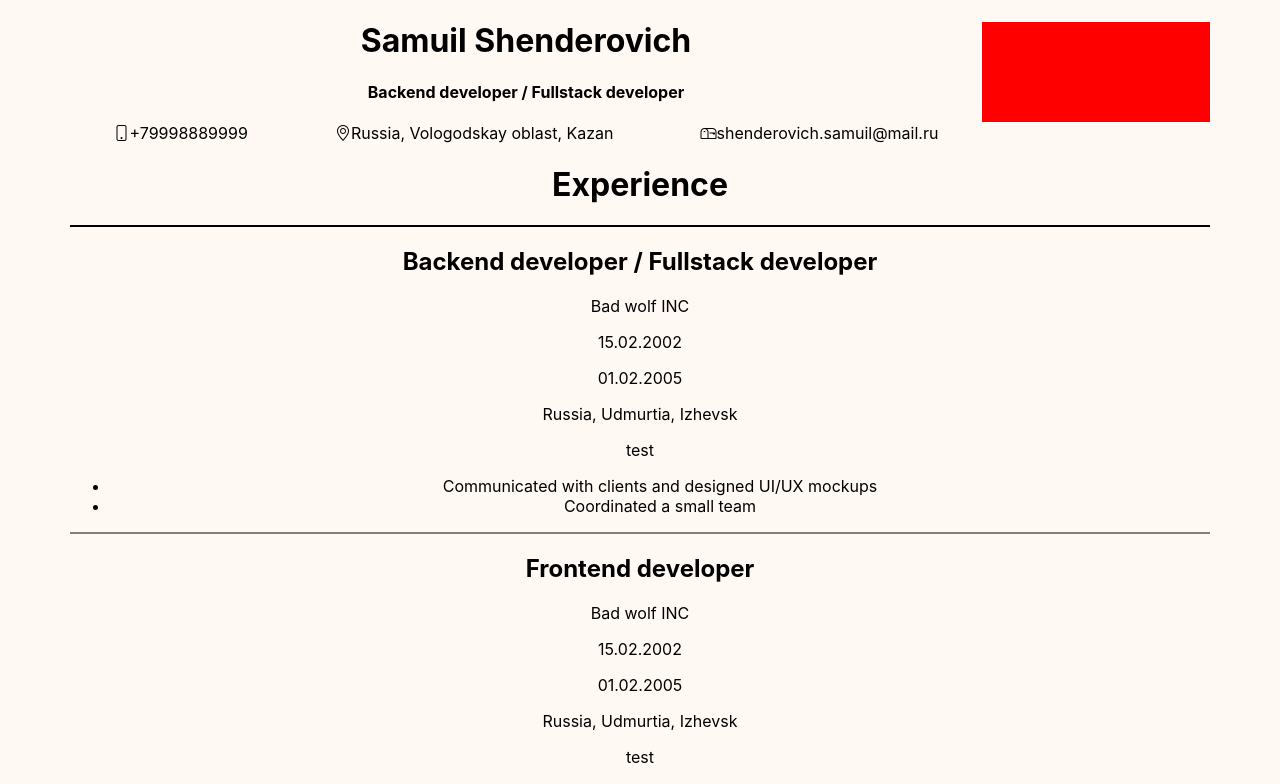
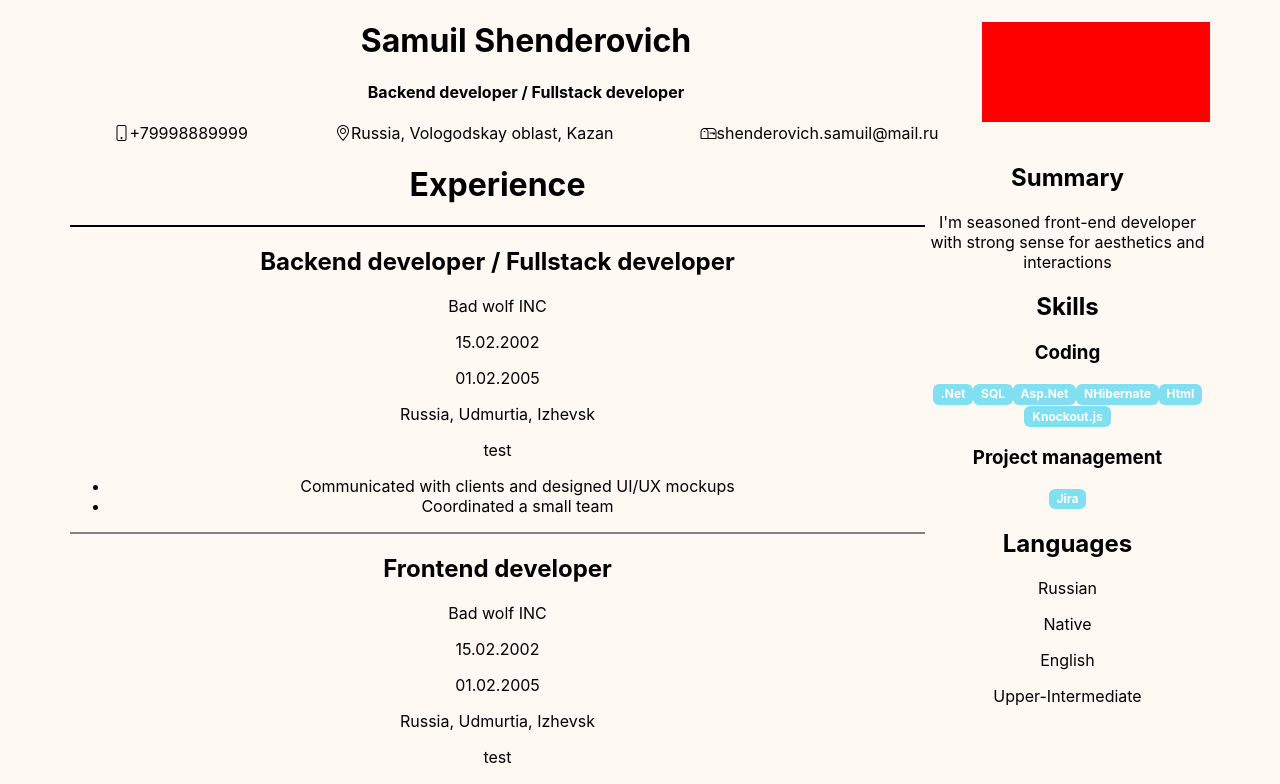
Before and after one commit to v-buldakov/new_resume, a React (Vite) app: page / in a window 1280 px wide. Shown: the top 784 px of the page. Built offline with nearby package versions, Linux system fonts and the light colour scheme.

Commit message:
изменение верстки

```diff
--- a/src/App.css
+++ b/src/App.css
@@ -49,3 +49,39 @@
 .experienceListItem:first-child {
   border-top: transparent;
 }
+
+.main {
+  width: 75%;
+}
+
+.sidebar {
+  width: 25%;
+}
+
+.flex{
+  display: flex;
+}
+
+.badge {
+  --bs-badge-padding-x: 0.65em;
+  --bs-badge-padding-y: 0.35em;
+  --bs-badge-font-size: 0.75em;
+  --bs-badge-font-weight: 700;
+  --bs-badge-color: #fff;
+  --bs-badge-border-radius: var(--bs-border-radius);
+  display: inline-block;
+  padding: var(--bs-badge-padding-y) var(--bs-badge-padding-x);
+  font-size: var(--bs-badge-font-size);
+  font-weight: var(--bs-badge-font-weight);
+  line-height: 1;
+  color: var(--bs-badge-color);
+  text-align: center;
+  white-space: nowrap;
+  vertical-align: baseline;
+  border-radius: var(--bs-badge-border-radius);
+}
+
+.text-bg-secondary {
+  color: #fff !important;
+  background-color: var(--bs-cyan) !important;
+}
--- a/src/components/ExperienceListItem.jsx
+++ b/src/components/ExperienceListItem.jsx
@@ -1,7 +1,7 @@
 function ExperienceListItem({data, index}){
     const ulData = [];
-    data.fullInformation.fullInformation.forEach(element => {
-        ulData.push(<li>{element}</li>);
+    data.fullInformation.fullInformation.forEach((element, index) => {
+        ulData.push(<li key={index}>{element}</li>);
     });
     const addClass = index !== 0 ? "experienceListItem" : "";
     return (<div className={addClass}>
--- a/src/components/ResumeBodyComponent.jsx
+++ b/src/components/ResumeBodyComponent.jsx
@@ -2,7 +2,7 @@ import ResumeExperienceComponent from "./ResumeExperienceComponent";
 import ResumeSideBar from "./ResumeSideBar";
 
 export default function ResumeBodyComponent({user}) {
-    return (<div>
+    return (<div className="flex">
         <ResumeExperienceComponent experience={user.experience}></ResumeExperienceComponent>
         <ResumeSideBar user={user}></ResumeSideBar>
     </div>);
--- a/src/components/ResumeExperienceComponent.jsx
+++ b/src/components/ResumeExperienceComponent.jsx
@@ -3,10 +3,10 @@ import ExperienceListItem from "./ExperienceListItem";
 function ResumeExperienceComponent({ experience }) {
   const experienceArray = [];
   experience.forEach((el, index) =>
-    experienceArray.push(<ExperienceListItem data={el} index={index} />)
+    experienceArray.push(<ExperienceListItem data={el} index={index} key={index}/>)
   );
   return (
-    <div>
+    <div className="main">
       <div className="bottom-border">
         <h1>Experience</h1>
       </div>
--- a/src/components/ResumeHeaderContactsComponent.jsx
+++ b/src/components/ResumeHeaderContactsComponent.jsx
@@ -2,8 +2,8 @@ import ResumeHeaderContact from "./ResumeHeaderContact";
 
 export default function ResumeHeaderContactsComponent({contacts}){
     const data = [];
-    contacts.forEach(element => {
-        data.push(<ResumeHeaderContact contact={element} />);
+    contacts.forEach((element, index) => {
+        data.push(<ResumeHeaderContact contact={element} key={index} />);
     });
     return(<section style={{"display":"flex", "align-items": "center",
         "justify-content": "space-around"}}>{data}</section>);
--- a/src/components/ResumeSideBar.jsx
+++ b/src/components/ResumeSideBar.jsx
@@ -4,7 +4,7 @@ import ResumeSideBarSummary from "./ResumeSideBarSummary";
 
 function ResumeSideBar({user}){
 
-    return(<div>
+    return(<div className="sidebar">
         <ResumeSideBarSummary summary={user.summary}></ResumeSideBarSummary>
         <ResumeSideBarSkills skills={user.skills}></ResumeSideBarSkills>
         <ResumeSideBarLanguage languages={user.languages}></ResumeSideBarLanguage>
--- a/src/components/ResumeSideBarLanguage.jsx
+++ b/src/components/ResumeSideBarLanguage.jsx
@@ -2,9 +2,9 @@ import ResumeSideBarLanguageItem from "./ResumeSideBarLanguageItem";
 
 function ResumeSideBarLanguage({ languages }) {
   const data = [];
-  languages.forEach((element) => {
+  languages.forEach((element, index) => {
     data.push(
-      <ResumeSideBarLanguageItem language={element}></ResumeSideBarLanguageItem>
+      <ResumeSideBarLanguageItem language={element} key={index}></ResumeSideBarLanguageItem>
     );
   });
   return (
--- a/src/components/ResumeSideBarSkills.jsx
+++ b/src/components/ResumeSideBarSkills.jsx
@@ -2,8 +2,8 @@ import ResumeSideBarSkillsItem from "./ResumeSideBarSkillsItem";
 
 function ResumeSideBarSkills({skills}){
     const data = [];
-    skills.forEach(element =>{
-        data.push(<ResumeSideBarSkillsItem type={element.type} list={element.list}></ResumeSideBarSkillsItem>)
+    skills.forEach((element, index) =>{
+        data.push(<ResumeSideBarSkillsItem type={element.type} list={element.list} key={index}></ResumeSideBarSkillsItem>)
     });
 
     return (<div>
--- a/src/components/ResumeSideBarSkillsItem.jsx
+++ b/src/components/ResumeSideBarSkillsItem.jsx
@@ -1,7 +1,7 @@
 function ResumeSideBarSkillsItem({type, list}){
     const items = [];
-    list.forEach(element => {
-        items.push(<p>{element}</p>)
+    list.forEach((element, index) => {
+        items.push(<span className="badge text-bg-secondary" key={index}>{element}</span>)
     });
 
     return (<div>
--- a/src/index.css
+++ b/src/index.css
@@ -5,6 +5,8 @@ body {
     sans-serif;
   -webkit-font-smoothing: antialiased;
   -moz-osx-font-smoothing: grayscale;
+  --bs-cyan: #0dcaf085;
+  --bs-border-radius: 0.375rem;
 }
 
 code {
```
